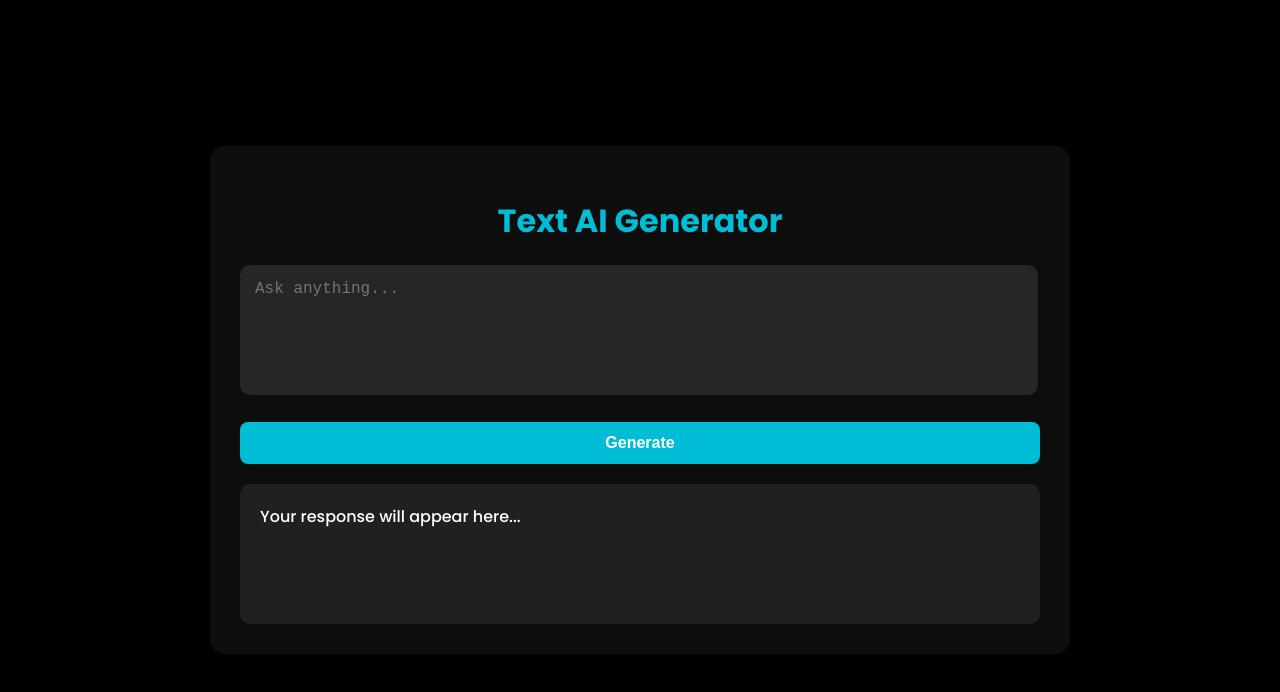
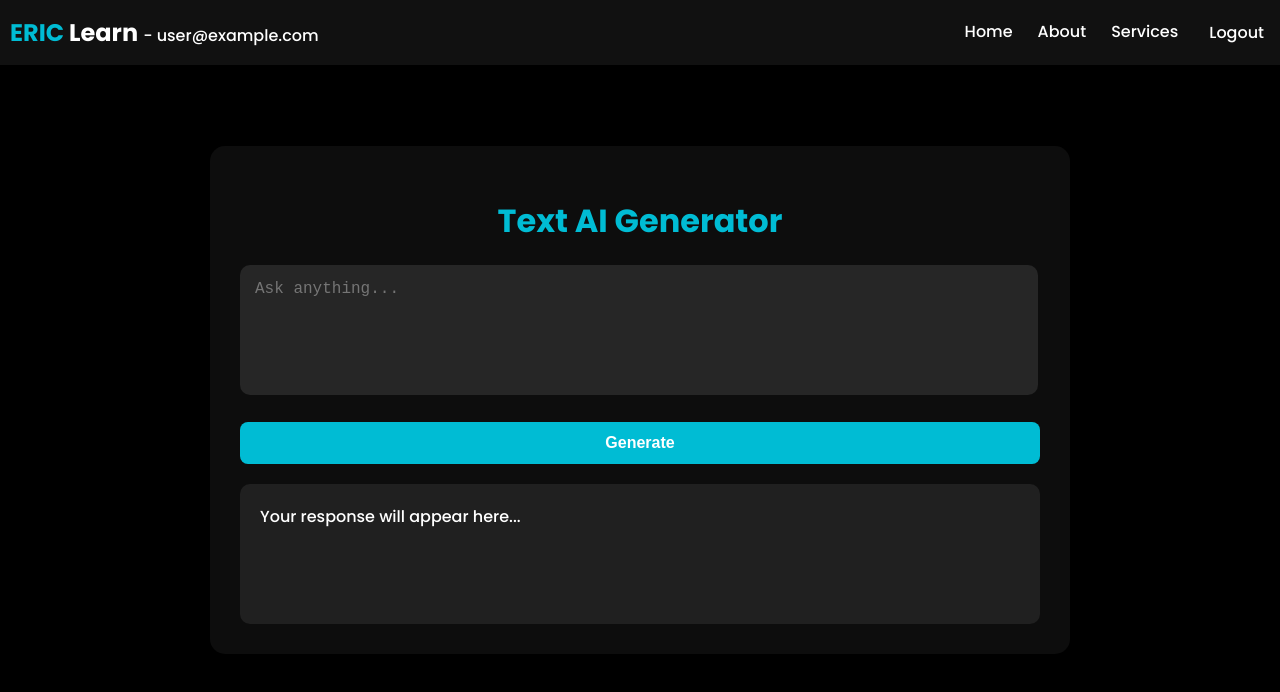
Before and after one commit to Snkumar21/ERIC-Learn, a website: page public/ai/text_ai.html in a window 1280 px wide. Drawn offline with Linux system fonts and the light colour scheme.

Commit message:
new files added

```diff
--- /dev/null
+++ b/public/ai/qadata.js
@@ -0,0 +1,426 @@
+const qaData = [
+    {
+        keywords: ["javascript", "js", ".js"],
+        answer: `- JavaScript is a versatile programming language mainly used for web development.
+
+                - It allows developers to add interactivity, control multimedia, animate elements, and build complex web applications.
+
+                - JavaScript is one of the core technologies of the web, alongside HTML and CSS.`
+    },
+    {
+        keywords: ["html", "html5"],
+        answer: `- HTML stands for HyperText Markup Language and is used to structure content on the web.`
+    },
+    {
+        keywords: ["css", "Cascading Style Sheets"],
+        answer: `- CSS stands for Cascading Style Sheets and is used to style the layout of web pages.`
+    },
+    {
+        keywords: ["brendan eich"],
+        answer: `- JavaScript was created by Brendan Eich in 1995 while working at Netscape.`
+    },
+    {
+        keywords: ["let", "var"],
+        answer: `- let is block-scoped, while var is function-scoped. let is generally preferred in modern JavaScript.`
+    },
+    {
+        keywords: ["programming fundamentals"],
+        answer: "Programming Fundamentals is an important concept in programming. This topic covers key aspects such as its definition, how it's used, and its relevance in modern development. (Topic 1)"
+    },
+    {
+        keywords: ["variables and data types"],
+        answer: "Variables and Data Types is an important concept in programming. This topic covers key aspects such as its definition, how it's used, and its relevance in modern development. (Topic 2)"
+    },
+    {
+        keywords: ["control structures", "if/else", "switch"],
+        answer: "Control Structures (If/Else, Switch) is an important concept in programming. This topic covers key aspects such as its definition, how it's used, and its relevance in modern development. (Topic 3)"
+    },
+    {
+        keywords: ["loops", "for", "while", "do-while"],
+        answer: "Loops (For, While, Do-While) is an important concept in programming. This topic covers key aspects such as its definition, how it's used, and its relevance in modern development. (Topic 4)"
+    },
+    {
+        keywords: ["functions", "methods"],
+        answer: "Functions/Methods is an important concept in programming. This topic covers key aspects such as its definition, how it's used, and its relevance in modern development. (Topic 5)"
+    },
+    {
+        keywords: ["recursion"],
+        answer: "Recursion is an important concept in programming. This topic covers key aspects such as its definition, how it's used, and its relevance in modern development. (Topic 6)"
+    },
+    {
+        keywords: ["arrays"],
+        answer: "Arrays is an important concept in programming. This topic covers key aspects such as its definition, how it's used, and its relevance in modern development. (Topic 7)"
+    },
+    {
+        keywords: ["multidimensional arrays"],
+        answer: "Multidimensional Arrays is an important concept in programming. This topic covers key aspects such as its definition, how it's used, and its relevance in modern development. (Topic 8)"
+    },
+    {
+        keywords: ["strings", "string manipulation"],
+        answer: "Strings and String Manipulation is an important concept in programming. This topic covers key aspects such as its definition, how it's used, and its relevance in modern development. (Topic 9)"
+    },
+    {
+        keywords: ["object-oriented programming", "oop"],
+        answer: "Object-Oriented Programming (OOP) is an important concept in programming. This topic covers key aspects such as its definition, how it's used, and its relevance in modern development. (Topic 10)"
+    },
+    {
+        keywords: ["classes", "objects"],
+        answer: "Classes and Objects is an important concept in programming. This topic covers key aspects such as its definition, how it's used, and its relevance in modern development. (Topic 11)"
+      },
+      {
+        keywords: ["inheritance"],
+        answer: "Inheritance allows a class to acquire properties and behaviors of another class. It supports code reusability and hierarchical classification. (Topic 12)"
+      },
+      {
+        keywords: ["polymorphism"],
+        answer: "Polymorphism allows objects to take many forms, enabling the same interface to be used for different data types. (Topic 13)"
+      },
+      {
+        keywords: ["encapsulation"],
+        answer: "Encapsulation is the bundling of data and methods that operate on the data within a single unit or class, enhancing data protection. (Topic 14)"
+      },
+      {
+        keywords: ["abstraction"],
+        answer: "Abstraction hides implementation details and shows only functionality, helping reduce complexity. (Topic 15)"
+      },
+      {
+        keywords: ["interfaces"],
+        answer: "Interfaces define a contract for classes without implementing the methods. Useful in achieving abstraction and multiple inheritance. (Topic 16)"
+      },
+      {
+        keywords: ["abstract classes"],
+        answer: "Abstract Classes cannot be instantiated and often contain abstract methods meant to be implemented in derived classes. (Topic 17)"
+      },
+      {
+        keywords: ["constructors", "destructors"],
+        answer: "Constructors initialize objects, while destructors handle cleanup. They're vital in memory and resource management. (Topic 18)"
+      },
+      {
+        keywords: ["memory management"],
+        answer: "Memory Management involves the efficient allocation, use, and release of memory in applications. (Topic 19)"
+      },
+      {
+        keywords: ["garbage collection"],
+        answer: "Garbage Collection is an automatic memory management process that reclaims memory occupied by unreachable objects. (Topic 20)"
+      },
+      {
+        keywords: ["pointers", "references"],
+        answer: "Pointers and References are used to directly access memory and manipulate data efficiently. (Topic 21)"
+      },
+      {
+        keywords: ["dynamic memory allocation"],
+        answer: "Dynamic Memory Allocation allows programs to request memory during runtime using operators like malloc, calloc, or new. (Topic 22)"
+      },
+      {
+        keywords: ["exception handling"],
+        answer: "Exception Handling is the process of responding to runtime errors using try, catch, and finally blocks. (Topic 23)"
+      },
+      {
+        keywords: ["error handling"],
+        answer: "Error Handling involves anticipating, detecting, and resolving application errors to ensure stability. (Topic 24)"
+      },
+      {
+        keywords: ["file handling"],
+        answer: "File Handling allows reading from and writing to files in various modes like text or binary. (Topic 25)"
+      },
+      {
+        keywords: ["input/output operations"],
+        answer: "Input/Output Operations involve handling user or system data for processing and displaying results. (Topic 26)"
+      },
+      {
+        keywords: ["sorting algorithms"],
+        answer: "Sorting Algorithms arrange data in a specific order, commonly used types include bubble sort, merge sort, and quick sort. (Topic 27)"
+      },
+      {
+        keywords: ["searching algorithms"],
+        answer: "Searching Algorithms help find an element in a dataset, such as linear and binary search. (Topic 28)"
+      },
+      {
+        keywords: ["big o notation"],
+        answer: "Big O Notation describes the worst-case performance of algorithms in terms of time or space. (Topic 29)"
+      },
+      {
+        keywords: ["time complexity"],
+        answer: "Time Complexity is a measure of the time an algorithm takes to complete relative to input size. (Topic 30)"
+      },
+      {
+        keywords: ["space complexity"],
+        answer: "Space Complexity is the total memory space required by an algorithm to run to completion. (Topic 31)"
+      },
+      {
+        keywords: ["stacks"],
+        answer: "A Stack is a LIFO (Last In First Out) data structure used in recursion, parsing, and backtracking. (Topic 32)"
+      },
+      {
+        keywords: ["queues"],
+        answer: "A Queue is a FIFO (First In First Out) data structure used in scheduling and buffering. (Topic 33)"
+      },
+      {
+        keywords: ["linked lists"],
+        answer: "Linked Lists are linear data structures where each element points to the next. (Topic 34)"
+      },
+      {
+        keywords: ["doubly linked lists"],
+        answer: "Doubly Linked Lists contain links to both the next and previous elements, allowing bidirectional traversal. (Topic 35)"
+      },
+      {
+        keywords: ["trees"],
+        answer: "Trees are hierarchical data structures used for representing relationships like file systems or DOM. (Topic 36)"
+      },
+      {
+        keywords: ["binary search tree", "bst"],
+        answer: "Binary Search Trees are sorted binary trees that allow efficient searching, insertion, and deletion. (Topic 37)"
+      },
+      {
+        keywords: ["heaps"],
+        answer: "Heaps are complete binary trees used to implement priority queues. (Topic 38)"
+      },
+      {
+        keywords: ["graphs"],
+        answer: "Graphs consist of nodes and edges and are useful in modeling networks and connections. (Topic 39)"
+      },
+      {
+        keywords: ["graph algorithms", "dfs", "bfs"],
+        answer: "Graph Algorithms like DFS and BFS help in traversing or searching graph data structures. (Topic 40)"
+      },
+      {
+        keywords: ["hashing"],
+        answer: "Hashing maps data to a fixed-size value, allowing efficient data retrieval using hash functions. (Topic 41)"
+      },
+      {
+        keywords: ["hash tables"],
+        answer: "Hash Tables store key-value pairs and offer average-case O(1) access time. (Topic 42)"
+      },
+      {
+        keywords: ["dynamic programming"],
+        answer: "Dynamic Programming solves problems by breaking them down into overlapping subproblems and using memoization. (Topic 43)"
+      },
+      {
+        keywords: ["greedy algorithms"],
+        answer: "Greedy Algorithms make the locally optimal choice at each step, aiming for a global optimum. (Topic 44)"
+      },
+      {
+        keywords: ["divide and conquer"],
+        answer: "Divide and Conquer breaks a problem into subproblems, solves them recursively, and combines results. (Topic 45)"
+      },
+      {
+        keywords: ["backtracking"],
+        answer: "Backtracking explores all possible solutions by building a solution incrementally and abandoning paths that fail. (Topic 46)"
+      },
+      {
+        keywords: ["concurrency", "parallelism"],
+        answer: "Concurrency and Parallelism improve performance by executing multiple tasks simultaneously or interleaved. (Topic 47)"
+      },
+      {
+        keywords: ["multithreading"],
+        answer: "Multithreading allows concurrent execution of two or more parts of a program for maximum CPU utilization. (Topic 48)"
+      },
+      {
+        keywords: ["asynchronous programming"],
+        answer: "Asynchronous Programming improves responsiveness by allowing non-blocking operations. (Topic 49)"
+      },
+      {
+        keywords: ["promises", "callbacks"],
+        answer: "Promises and Callbacks handle asynchronous events in JavaScript and other languages. (Topic 50)"
+      },
+      {
+        keywords: ["event loop"],
+        answer: "The Event Loop is a mechanism in JavaScript that handles asynchronous code execution. (Topic 51)"
+      },
+      {
+        keywords: ["network programming"],
+        answer: "Network Programming enables communication between programs over a network using protocols like TCP/IP. (Topic 52)"
+      },
+      {
+        keywords: ["sockets"],
+        answer: "Sockets provide a way to establish communication between client and server over a network. (Topic 53)"
+      },
+      {
+        keywords: ["client-server model"],
+        answer: "The Client-Server Model is a distributed system structure dividing tasks between providers (servers) and requesters (clients). (Topic 54)"
+      },
+      {
+        keywords: ["web development"],
+        answer: "Web Development involves creating websites or web applications using technologies like HTML, CSS, JavaScript, and backend tools. (Topic 55)"
+      },
+      {
+        keywords: ["front-end development"],
+        answer: "Front-End Development focuses on building the visual part of websites users interact with. (Topic 56)"
+      },
+      {
+        keywords: ["html", "css"],
+        answer: "HTML and CSS are core technologies for building structured and styled web content. (Topic 57)"
+      },
+      {
+        keywords: ["javascript"],
+        answer: "JavaScript is a scripting language that enables interactivity in web pages. (Topic 58)"
+      },
+      {
+        keywords: ["react"],
+        answer: "React is a JavaScript library for building fast and interactive user interfaces. (Topic 59)"
+      },
+      {
+        keywords: ["vue.js"],
+        answer: "Vue.js is a progressive JavaScript framework for building UIs and single-page applications. (Topic 60)"
+      },
+      {
+        keywords: ["angular"],
+        answer: "Angular is a TypeScript-based framework used for building scalable front-end applications. (Topic 61)"
+      },
+      {
+        keywords: ["back-end development"],
+        answer: "Back-End Development focuses on server-side logic, databases, and API communication. (Topic 62)"
+      },
+      {
+        keywords: ["node.js"],
+        answer: "Node.js is a runtime environment that lets you run JavaScript on the server. (Topic 63)"
+      },
+      {
+        keywords: ["express.js"],
+        answer: "Express.js is a web application framework for Node.js used for building APIs and web servers. (Topic 64)"
+      },
+      {
+        keywords: ["python web"],
+        answer: "Python can be used for web development using frameworks like Django and Flask. (Topic 65)"
+      },
+      {
+        keywords: ["ruby on rails"],
+        answer: "Ruby on Rails is a server-side web application framework written in Ruby. (Topic 66)"
+      },
+      {
+        keywords: ["django"],
+        answer: "Django is a high-level Python web framework that promotes rapid development and clean design. (Topic 67)"
+      },
+      {
+        keywords: ["flask"],
+        answer: "Flask is a lightweight Python web framework ideal for small applications and APIs. (Topic 68)"
+      },
+      {
+        keywords: ["databases", "sql", "nosql"],
+        answer: "Databases are structured collections of data; SQL and NoSQL are two primary types. (Topic 69)"
+      },
+      {
+        keywords: ["mysql"],
+        answer: "MySQL is a popular open-source relational database management system. (Topic 70)"
+      },
+      {
+        keywords: ["postgresql"],
+        answer: "PostgreSQL is a powerful, open-source object-relational database system. (Topic 71)"
+      },
+      {
+        keywords: ["mongodb"],
+        answer: "MongoDB is a NoSQL document-oriented database used for high-volume data storage. (Topic 72)"
+      },
+      {
+        keywords: ["sqlite"],
+        answer: "SQLite is a lightweight, file-based relational database used for local storage. (Topic 73)"
+      },
+      {
+        keywords: ["database design"],
+        answer: "Database Design involves planning the structure and relationships of data for optimal storage and access. (Topic 74)"
+      },
+      {
+        keywords: ["orm"],
+        answer: "ORM (Object-Relational Mapping) allows you to interact with databases using object-oriented code. (Topic 75)"
+      },
+      {
+        keywords: ["restful apis"],
+        answer: "RESTful APIs use HTTP methods and are based on REST principles for building scalable services. (Topic 76)"
+      },
+      {
+        keywords: ["graphql"],
+        answer: "GraphQL is a query language for APIs and a runtime for executing those queries. (Topic 77)"
+      },
+      {
+        keywords: ["web services"],
+        answer: "Web Services allow communication between machines over a network using standards like SOAP and REST. (Topic 78)"
+      },
+      {
+        keywords: ["git", "github", "version control"],
+        answer: "Version Control using Git and GitHub helps track and manage changes to source code. (Topic 79)"
+      },
+      {
+        keywords: ["git workflow"],
+        answer: "Git Workflow defines branching and merging models to collaborate on software efficiently. (Topic 80)"
+      },
+      {
+        keywords: ["docker", "containers"],
+        answer: "Docker allows you to package applications into containers for consistent deployment. (Topic 81)"
+      },
+      {
+        keywords: ["ci/cd"],
+        answer: "CI/CD refers to Continuous Integration and Deployment, improving software delivery speed and quality. (Topic 82)"
+      },
+      {
+        keywords: ["devops"],
+        answer: "DevOps is a set of practices that combines software development and IT operations. (Topic 83)"
+      },
+      {
+        keywords: ["cloud computing"],
+        answer: "Cloud Computing delivers computing services over the internet with flexible scalability. (Topic 84)"
+      },
+      {
+        keywords: ["aws"],
+        answer: "AWS (Amazon Web Services) offers on-demand cloud computing platforms and APIs. (Topic 85)"
+      },
+      {
+        keywords: ["azure"],
+        answer: "Microsoft Azure is a cloud platform for building, deploying, and managing applications. (Topic 86)"
+      },
+      {
+        keywords: ["google cloud", "gcp"],
+        answer: "Google Cloud Platform provides cloud services for computing, storage, machine learning, and more. (Topic 87)"
+      },
+      {
+        keywords: ["serverless"],
+        answer: "Serverless Architecture lets you build and run applications without managing servers. (Topic 88)"
+      },
+      {
+        keywords: ["mobile development"],
+        answer: "Mobile App Development involves creating software for smartphones and tablets. (Topic 89)"
+      },
+      {
+        keywords: ["android", "kotlin", "java android"],
+        answer: "Android Development uses Java or Kotlin to create native Android apps. (Topic 90)"
+      },
+      {
+        keywords: ["ios", "swift"],
+        answer: "iOS Development uses Swift and Objective-C for building apps on Apple devices. (Topic 91)"
+      },
+      {
+        keywords: ["flutter", "react native"],
+        answer: "Cross-Platform Development tools like Flutter and React Native enable building apps for iOS and Android with one codebase. (Topic 92)"
+      },
+      {
+        keywords: ["game development"],
+        answer: "Game Development involves designing, coding, and testing interactive games. (Topic 93)"
+      },
+      {
+        keywords: ["unity"],
+        answer: "Unity is a cross-platform game engine used for building 2D and 3D games. (Topic 94)"
+      },
+      {
+        keywords: ["unreal engine"],
+        answer: "Unreal Engine is a powerful game development engine developed by Epic Games. (Topic 95)"
+      },
+      {
+        keywords: ["c++"],
+        answer: "C++ is a high-performance language used in system software, game engines, and more. (Topic 96)"
+      },
+      {
+        keywords: ["java"],
+        answer: "Java is a versatile, object-oriented language widely used for web, mobile, and desktop apps. (Topic 97)"
+      },
+      {
+        keywords: ["python"],
+        answer: "Python is a high-level, interpreted language known for simplicity and readability. (Topic 98)"
+      },
+      {
+        keywords: ["ruby"],
+        answer: "Ruby is an expressive, easy-to-read language often used in web development. (Topic 99)"
+    },
+    {
+        keywords: ["functional programming"],
+        answer: "Functional Programming emphasizes immutability, first-class functions, and pure functions. (Topic 100)"
+    }
+];
--- a/public/ai/text_ai.html
+++ b/public/ai/text_ai.html
@@ -18,6 +18,54 @@
             align-items: center;
             justify-content: center;
             height: 100vh;
+        }
+
+        .navbar {
+            width: 100%;
+            background-color: #111;
+            display: flex;
+            justify-content: space-between;
+            align-items: center;
+            padding-top: 15px;
+            padding-bottom: 15px;
+            box-shadow: 0 2px 10px rgba(0, 0, 0, 0.5);
+            position: fixed;
+            top: 0;
+            z-index: 10;
+        }
+
+        .logo {
+            font-size: 1.5rem;
+            font-weight: bold;
+            color: #00bcd4;
+            padding-left: 10px;
+        }
+
+        .logo span {
+            color: white;
+        }
+
+        .navbar ul {
+            list-style: none;
+            display: flex;
+            gap: 25px;
+            margin: 0;
+            padding-right: 10px;
+        }
+
+        .navbar li {
+            display: inline;
+        }
+
+        .navbar a, .navbar .user-email, .navbar button {
+            color: white;
+            text-decoration: none;
+            font-weight: 500;
+            background: none;
+            border: none;
+            cursor: pointer;
+            font-family: 'Poppins', sans-serif;
+            font-size: 1rem;
         }
 
         .container {
@@ -49,7 +97,7 @@
             margin-bottom: 20px;
         }
 
-        button {
+        .generate {
             width: 100%;
             padding: 12px;
             background-color: #00bcd4;
@@ -61,7 +109,7 @@
             cursor: pointer;
         }
 
-        button:hover {
+        .generate:hover {
             background-color: #00a2b8;
         }
 
@@ -75,15 +123,28 @@
     </style>
 </head>
 <body>
+    <!-- NAVBAR -->
+    <nav class="navbar">
+        <div class="logo">ERIC <span>Learn</span> <span class="user-email" id="userEmail"></span></div>
+        <ul>
+            <li><a href="../index.html">Home</a></li>
+            <li><a href="../about.html">About</a></li>
+            <li><a href="../service.html">Services</a></li>
+            <li><button onclick="logout()">Logout</button></li>
+        </ul>
+    </nav>
     <div class="container">
         <h1>Text AI Generator</h1>
         <textarea id="userPrompt" placeholder="Ask anything..."></textarea>
-        <button onclick="sendPrompt()">Generate</button>
+        <button class="generate" onclick="sendPrompt()">Generate</button>
         <div class="response" id="response">Your response will appear here...</div>
     </div>
 
+    <script src="./qadata.js"></script>
+
     <script>
-        async function sendPrompt() {
+        // API Key integration...
+        /*async function sendPrompt() {
             const prompt = document.getElementById("userPrompt").value.trim();
             const resBox = document.getElementById("response");
 
@@ -109,6 +170,56 @@
                 resBox.textContent = "Error connecting to server.";
                 console.error(error);
             }
+        }*/
+
+
+        // Manual Data Integration...
+        document.getElementById("userEmail").textContent = " - user@example.com";
+
+        function logout() {
+            // Clear storage, redirect or any logout logic
+            alert("Logged out successfully!");
+            window.location.href = "login.html";
+        }
+
+        function sendPrompt() {
+            const input = document.getElementById("userPrompt").value.trim().toLowerCase();
+            const resBox = document.getElementById("response");
+
+            if (!input) {
+                resBox.textContent = "Please enter a question.";
+                return;
+            }
+
+            let matchedAnswers = [];
+
+            for (const item of qaData) {
+                const match = item.keywords.some(keyword => input.includes(keyword));
+                if (match) {
+                    matchedAnswers.push(item.answer);
+                }
+            }
+
+            const finalAnswer = matchedAnswers.length
+                ? matchedAnswers.join("\n\n")
+                : "Sorry, I don't have an answer for that yet.";
+
+            typeWriterEffect(finalAnswer, resBox);
+        }
+
+        function typeWriterEffect(text, element, speed = 30) {
+            element.textContent = "";
+            let index = 0;
+
+            function type() {
+                if (index < text.length) {
+                    element.innerHTML += text[index] === "\n" ? "<br>" : text[index];
+                    index++;
+                    setTimeout(type, speed);
+                }
+            }
+
+            type();
         }
     </script>
 </body>
```
